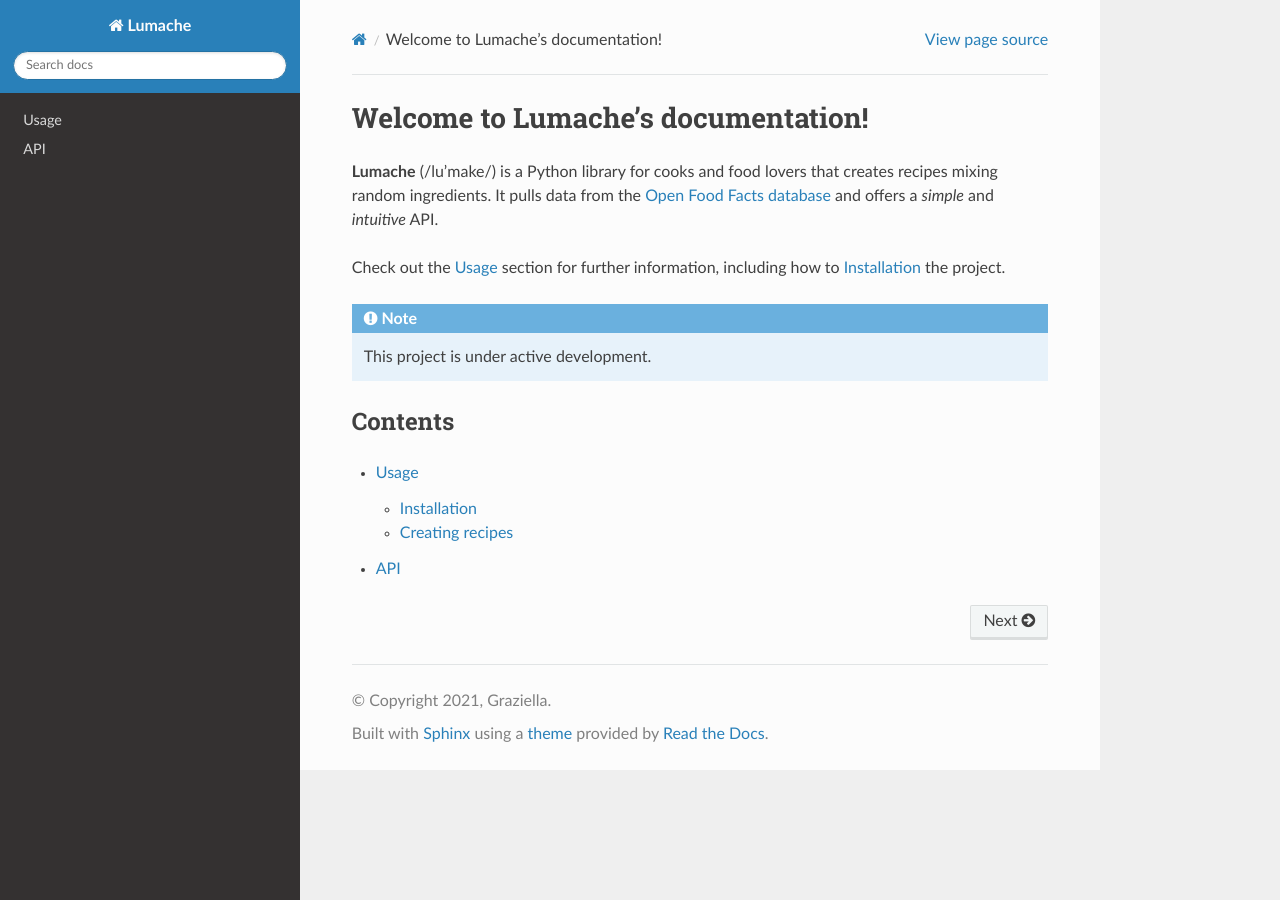
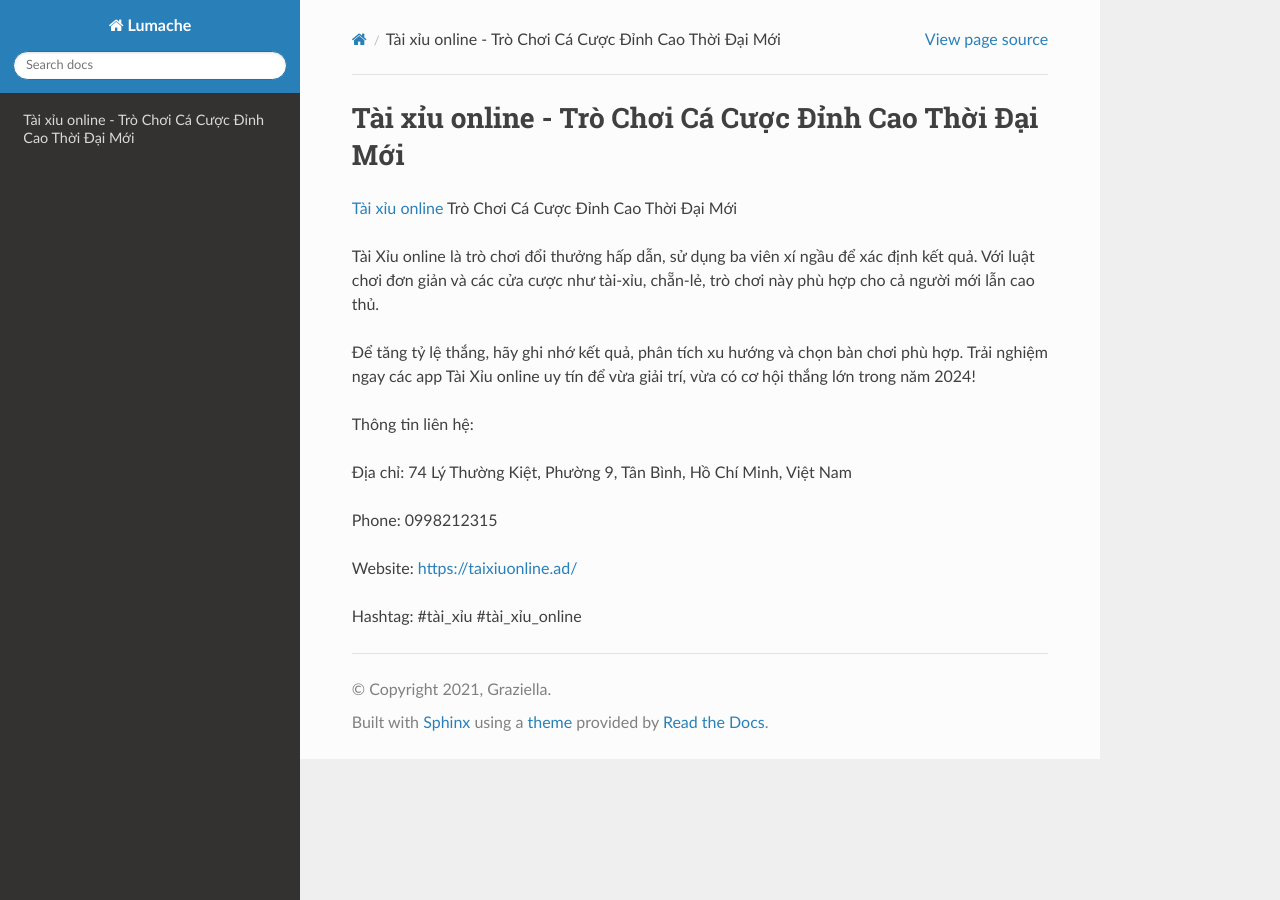
Before and after one commit to parkisngan19/taixiuonlinead, a Sphinx documentation site: the page built from docs/source/index.rst, in a window 1280 px wide. Built offline with Sphinx 7.4.7 and the Read the Docs theme 3.1.0, drawn with Linux system fonts in a browser that asks for light colours.

Commit message:
Update index.rst

```diff
--- a/docs/source/index.rst
+++ b/docs/source/index.rst
@@ -1,22 +1,18 @@
-Welcome to Lumache's documentation!
+Tài xỉu online - Trò Chơi Cá Cược Đỉnh Cao Thời Đại Mới
 ===================================
 
-**Lumache** (/lu'make/) is a Python library for cooks and food lovers
-that creates recipes mixing random ingredients.
-It pulls data from the `Open Food Facts database <https://world.openfoodfacts.org/>`_
-and offers a *simple* and *intuitive* API.
+`Tài xỉu online <https://taixiuonline.ad/>`_ Trò Chơi Cá Cược Đỉnh Cao Thời Đại Mới
 
-Check out the :doc:`usage` section for further information, including
-how to :ref:`installation` the project.
+Tài Xỉu online là trò chơi đổi thưởng hấp dẫn, sử dụng ba viên xí ngầu để xác định kết quả. Với luật chơi đơn giản và các cửa cược như tài-xỉu, chẵn-lẻ, trò chơi này phù hợp cho cả người mới lẫn cao thủ.
 
-.. note::
+Để tăng tỷ lệ thắng, hãy ghi nhớ kết quả, phân tích xu hướng và chọn bàn chơi phù hợp. Trải nghiệm ngay các app Tài Xỉu online uy tín để vừa giải trí, vừa có cơ hội thắng lớn trong năm 2024!
 
-   This project is under active development.
+Thông tin liên hệ:
 
-Contents
---------
+Địa chỉ: 74 Lý Thường Kiệt, Phường 9, Tân Bình, Hồ Chí Minh, Việt Nam
 
-.. toctree::
+Phone: 0998212315
 
-   usage
-   api
+Website: https://taixiuonline.ad/
+
+Hashtag: #tài_xỉu #tài_xỉu_online
```
